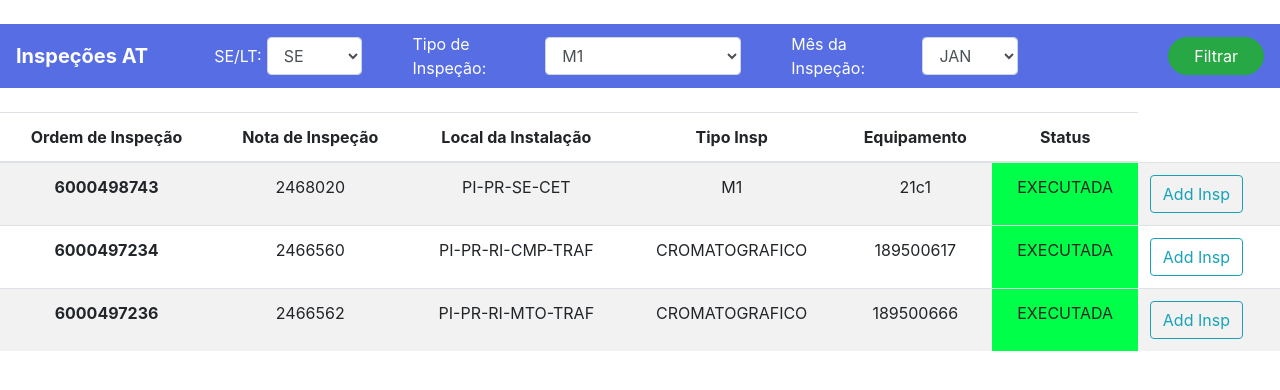
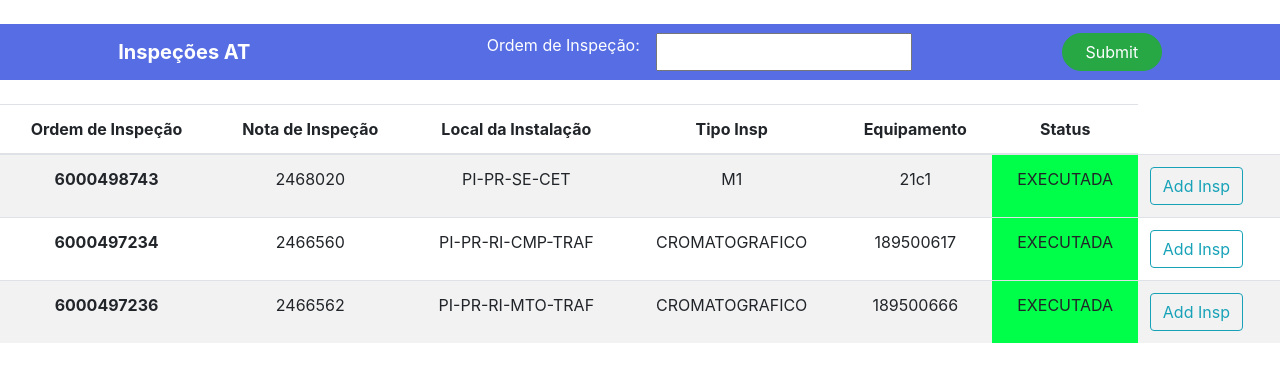
Before and after one commit to jonkstro/inspecoes-django, a Django app: page / in a window 1280 px wide. Shown: the top 390 px of the page. Run offline with Django 4.2, Linux system fonts and the light colour scheme; data comes from the database, SQL or seed files in the repository; both versions use the stored data as it was before the commit.

Commit message:
pronto pra comecar a fazer merda e bugar o codigo

```diff
--- a/plataforma/models.py
+++ b/plataforma/models.py
@@ -25,7 +25,6 @@ class Inspecao(models.Model):
     tempo_desloc = models.FloatField()
     tempo_trab = models.FloatField()
     tempo_escrit = models.FloatField()
-    is_lac = models.BooleanField()
 
     def __str__(self):
         return self.ordem.ordem
--- a/plataforma/templates/plano_manut.html
+++ b/plataforma/templates/plano_manut.html
@@ -7,7 +7,6 @@
 {% endblock %}
 
 {% block 'body' %}
-
 {% if messages %}
     <br>
     {% for message in messages %}
@@ -16,15 +15,16 @@
         </div>
     {% endfor %}
 {% endif %}
+
 <br>
-    <nav style="background-color: #2745dbc7;" class="navbar navbar-expand-lg navbar-dark">
+<nav style="background-color: #2745dbc7; justify-content: space-around;" class="navbar navbar-expand-lg navbar-dark">
     <a style="font-weight: bold" class="navbar-brand" href="#">Inspeções AT</a>
-        <span style="color: white; margin-left: 50px; ">SE/LT:</span>
-        <select style=" margin-left: 5px; width: 100px;" name="tipo_local" class="form-control">
-            <option value="SE">SE</option>
-            <option value="LT">LT</option>
-        </select>
-        <span style="color: white; margin-left: 50px; ">Tipo de Inspeção:</span>
+    <div>
+
+            <form action="{% url 'filtrar' %}" method="POST" style="width: 100%; display: flex;">{% csrf_token %}
+                <span style="color: white; margin: 0 1rem; ">Ordem de Inspeção:</span>
+                <input type="number" name="ordem">
+                <!-- <span style="color: white; margin-left: 50px; ">Tipo de Inspeção:</span>
                     <select style=" margin-left: 5px; width: 200px;"  name="tipo_insp" class="form-control">
                         <option value="M1">M1</option>
                         <option value="M2">M2</option>
@@ -40,23 +40,23 @@
             </select>
             <span style="color: white; margin-left: 50px; ">Mês da Inspeção:</span>
             <select style=" margin-left: 5px; width: 100px;"  name="mes" class="form-control">
-            <option value="JAN">JAN</option>
-            <option value="FEV">FEV</option>
-            <option value="MAR">MAR</option>
-            <option value="ABR">ABR</option>
-            <option value="MAI">MAI</option>
-            <option value="JUN">JUN</option>
-            <option value="JUL">JUL</option>
-            <option value="AGO">AGO</option>
-            <option value="SET">SET</option>
-            <option value="OUT">OUT</option>
-            <option value="NOV">NOV</option>
-            <option value="DEZ">DEZ</option>
+                <option value="1">JAN</option>
+                <option value="2">FEV</option>
+                <option value="3">MAR</option>
+                <option value="4">ABR</option>
+                <option value="5">MAI</option>
+                <option value="6">JUN</option>
+                <option value="7">JUL</option>
+                <option value="8">AGO</option>
+                <option value="9">SET</option>
+                <option value="10">OUT</option>
+                <option value="11">NOV</option>
+                <option value="12">DEZ</option>
 
-        </select>
-        <button style="border-radius: 30px; margin-left: 150px; width: 100px;" type="button" class="btn btn-success" data-toggle="modal" data-target="#modal">
-            Filtrar
-        </button>
+            </select> -->
+            <input type="submit" style="border-radius: 30px; margin-left: 150px; width: 100px;" type="button" class="btn btn-success"></input>
+        </form>
+    </div>
     </nav>
     <div class="row">
         <div class="col-md-12">
--- a/plataforma/urls.py
+++ b/plataforma/urls.py
@@ -18,5 +18,7 @@ router = routers.DefaultRouter()
 router.register(r'plano-manut', PlanoManutViewset, basename='PlanoManut')
 urlpatterns = [
     path('', views.plano_manut, name='plano_manut'),
+    # path('upload', views.upload, name='upload'),
+    path('filtrar', views.filtrar, name='filtrar'),
     path('', include(router.urls)),
 ]
--- a/plataforma/views.py
+++ b/plataforma/views.py
@@ -1,3 +1,4 @@
+from email import utils
 from django.shortcuts import render, redirect
 from django.http import HttpResponse, JsonResponse
 from .models import PlanoManut
@@ -11,30 +12,83 @@ def plano_manut(request):
         # return HttpResponse('Tela Plano de Manutenção')
         inspecoes = PlanoManut.objects.all()
         return render(request, 'plano_manut.html', {'inspecao': inspecoes})
-    elif request.method == "POST":
+    # elif request.method == "POST":
+    #     ordem = request.POST.get('ordem')
+    #     nota = request.POST.get('nota')
+    #     cod_local_inst = request.POST.get('cod_local_inst')
+    #     local_inst = request.POST.get('local_inst')
+    #     tipo_insp = request.POST.get('tipo_insp')
+    #     mes = request.POST.get('mes')
+    #     status = request.POST.get('status')
+    #     equipamento = request.POST.get('equipamento')
+
+    #     try:
+    #         p1 = PlanoManut(
+    #         ordem = ordem,
+    #         nota = nota,
+    #         cod_local_inst = cod_local_inst,
+    #         local_inst = local_inst,
+    #         tipo_insp = tipo_insp,
+    #         mes = mes,
+    #         status = status,
+    #         equipamento = equipamento
+    #     )
+    #         p1.save()
+    #         messages.add_message(request, constants.SUCCESS, 'Paciente cadastrado com sucesso')
+    #         return redirect('/')
+    #     except:
+    #         messages.add_message(request, constants.ERROR, 'Erro interno do sistema')
+    #         return redirect('/')
+
+
+def filtrar(request):
+    # return HttpResponse('FILTRAR')
+    if request.method == 'POST':
+        # return HttpResponse('Tela Plano de Manutenção')
         ordem = request.POST.get('ordem')
-        nota = request.POST.get('nota')
-        cod_local_inst = request.POST.get('cod_local_inst')
-        local_inst = request.POST.get('local_inst')
-        tipo_insp = request.POST.get('tipo_insp')
-        mes = request.POST.get('mes')
-        status = request.POST.get('status')
-        equipamento = request.POST.get('equipamento')
+        if ordem == "":
+            messages.add_message(request, constants.ERROR, 'Preencha todos os campos')
+            return redirect('/')
+        inspecoes = PlanoManut.objects.filter(ordem=ordem)
+        return render(request, 'plano_manut.html', {'inspecao': inspecoes})
 
-        try:
-            p1 = PlanoManut(
-            ordem = ordem,
-            nota = nota,
-            cod_local_inst = cod_local_inst,
-            local_inst = local_inst,
-            tipo_insp = tipo_insp,
-            mes = mes,
-            status = status,
-            equipamento = equipamento
-        )
-            p1.save()
-            messages.add_message(request, constants.SUCCESS, 'Paciente cadastrado com sucesso')
-            return redirect('/')
-        except:
-            messages.add_message(request, constants.ERROR, 'Erro interno do sistema')
-            return redirect('/')
+
+
+
+
+
+
+
+
+
+
+
+
+
+
+
+
+
+
+# # importar os dados do csv
+# import csv
+
+# def upload(request):
+#     with open(r'C:\Users\U1106811\Documents\CsvPmAtPython.csv', newline='') as f:
+#         reader = csv.reader(f, delimiter=';')
+#         dados = list(reader)
+#         for i in dados:
+#             p1 = PlanoManut(
+#                 ordem = i[0],
+#                 nota = i[1],
+#                 cod_local_inst = i[2],
+#                 local_inst = i[3],
+#                 tipo_insp = i[4],
+#                 mes = i[5],
+#                 status = i[6],
+#                 equipamento = i[7]
+#             )
+
+#             p1.save()
+
+#             print('Ok, inserido ordem '+i[0])
```
Also changed, not shown: plataforma/utils.py (deleted, +0 -24 lines), db.sqlite3, plataforma/migrations/0006_remove_inspecao_is_lac.py (added). Lines whose indentation alone changed are shown as unchanged.
